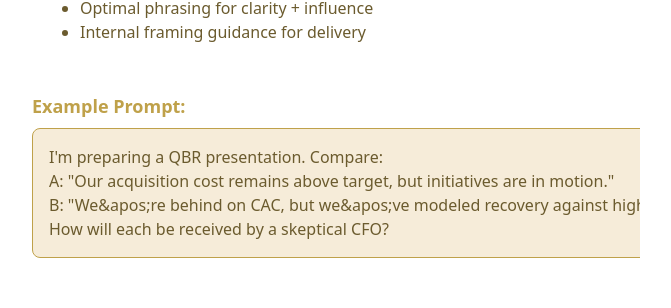
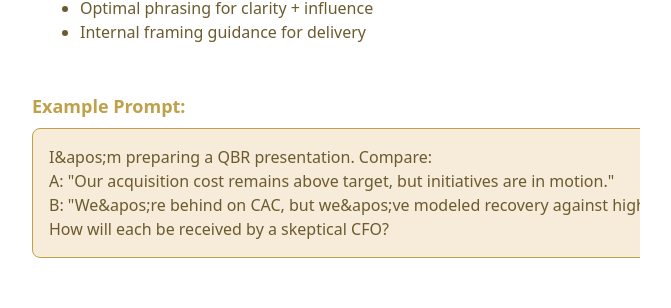
Before and after one commit to eleonoraberylo/test, a Next.js app: page /blog in a window 1280 px wide. Shown: the part 3360-3668 px from the top of the page, without its empty margins (304-975 px from the left). Built offline with nearby package versions, Linux system fonts and the light colour scheme.

Commit message:
Fix: escape apostrophes in JSX

```diff
--- a/src/app/blog/page.tsx
+++ b/src/app/blog/page.tsx
@@ -174,7 +174,7 @@ export default function BlogPage() {
                   overflowX: "auto",
                   whiteSpace: "pre",
                 }}
-              >{`I'm preparing a QBR presentation. Compare:
+              >{`I&apos;m preparing a QBR presentation. Compare:
 A: "Our acquisition cost remains above target, but initiatives are in motion."
 B: "We&apos;re behind on CAC, but we&apos;ve modeled recovery against high-intent segments."
 How will each be received by a skeptical CFO?`}</pre>
@@ -376,7 +376,7 @@ Audience: B2B ops professionals who tend to resist hype language.`}</pre>
               Moreover, LLMs currently lean toward neutrality and user-alignment in ambiguous situations. This was illustrated in one of our early test failures, where two users simulated opposing perspectives in the same relational conflict. Despite differing input tones and behavioral records, the model generated affirming, user-friendly feedback for both sides — effectively validating contradictory experiences.
             </p>
             <p>
-              This highlights a key challenge: while the simulation is valuable for perspective shaping and narrative clarity, it is not a deterministic truth engine. Rather, it’s a probabilistic modeling tool that mirrors language patterns under the constraints of input granularity.
+              This highlights a key challenge: while the simulation is valuable for perspective shaping and narrative clarity, it is not a deterministic truth engine. Rather, it&apos;s a probabilistic modeling tool that mirrors language patterns under the constraints of input granularity.
             </p>
             <ul className="list-disc pl-6">
               <li>Stress-testing the methodology across contrasting cohorts (e.g., performance reviews vs. coaching vs. partner conflict)</li>
--- a/src/components/Contact.tsx
+++ b/src/components/Contact.tsx
@@ -79,7 +79,7 @@ export function Contact() {
             Let&apos;s Work Together
           </h2>
           <p className="text-lg max-w-3xl mx-auto text-[#6b5b2e] dark:text-[#f6ecd9]">
-            Have a project in mind or just want to chat? I'd love to hear from you.
+            Have a project in mind or just want to chat? I&apos;d love to hear from you.
             Let&apos;s create something amazing together.
           </p>
         </motion.div>
```
